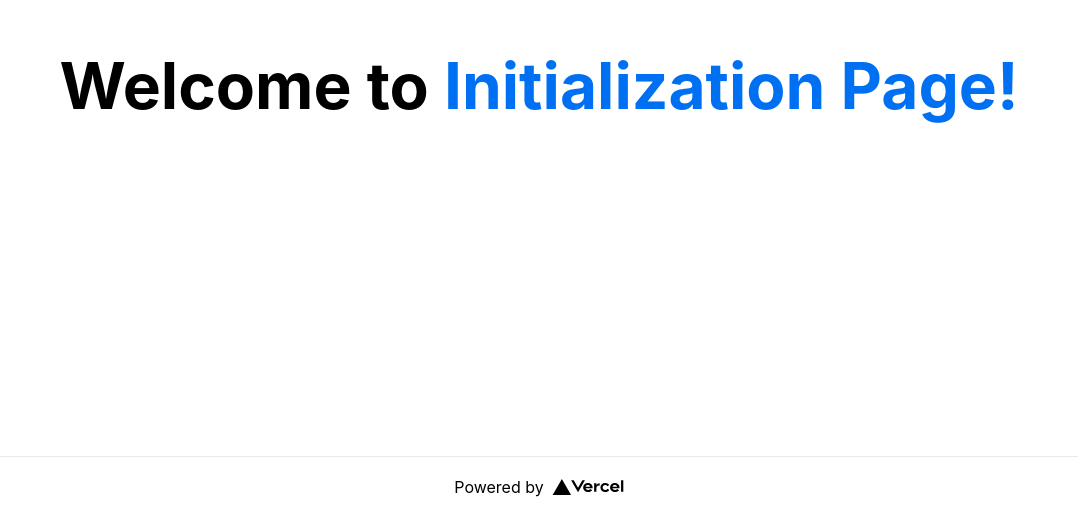
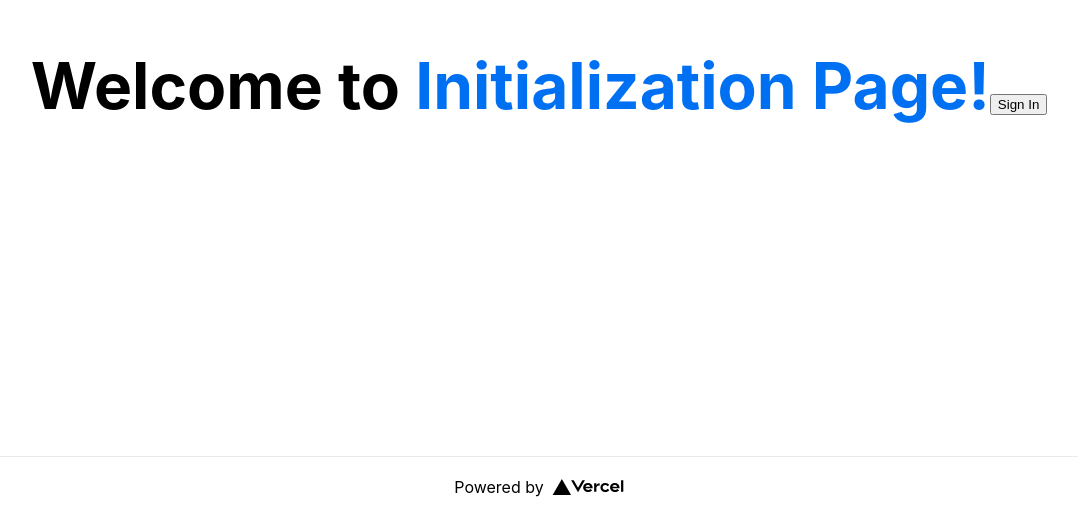
Before and after one commit to Burabari-Dev/keaki, a Next.js app: page /init in a window 1280 px wide. Shown: the part 284-800 px from the top of the page, without its empty margins (101-1179 px from the left). Built offline with nearby package versions, Linux system fonts and the light colour scheme.

Commit message:
add button for sign-in page test to init page

```diff
--- a/pages/init.js
+++ b/pages/init.js
@@ -2,6 +2,7 @@ import Container from '../components/ui/Container';
 import Header from '../components/ui/Header';
 import Footer from '../components/ui/Footer';
 import styles from '../styles/Init.module.css';
+
 
 const Init = () => {
   return (
@@ -10,6 +11,7 @@ const Init = () => {
       <Header title='Initial Marketplace Setup' />
       <h1 className={styles.Title}>
         Welcome to <a href="https://keaki.com">Initialization Page!</a>
+        <button onClick={() => window.location.assign('sign-in')}>Sign In</button>
       </h1>
     </Container>
     <Footer/>
```
